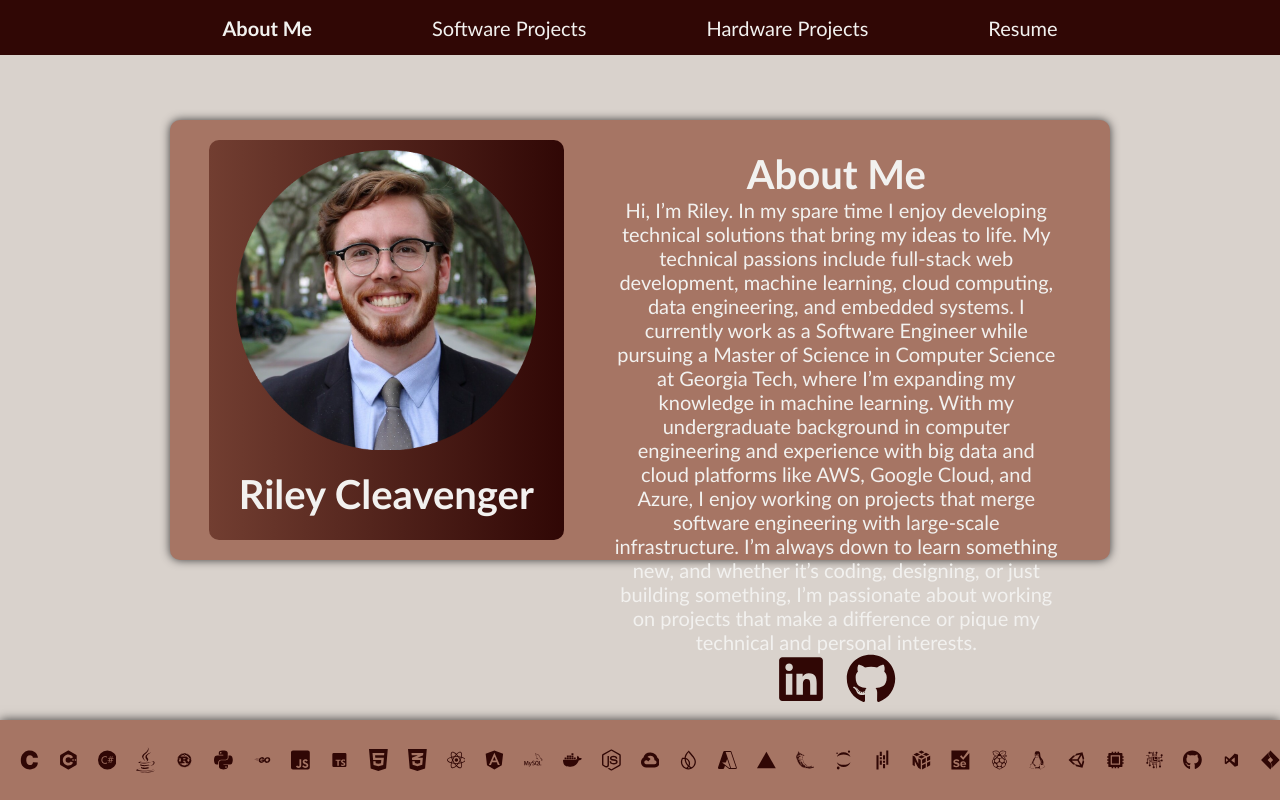
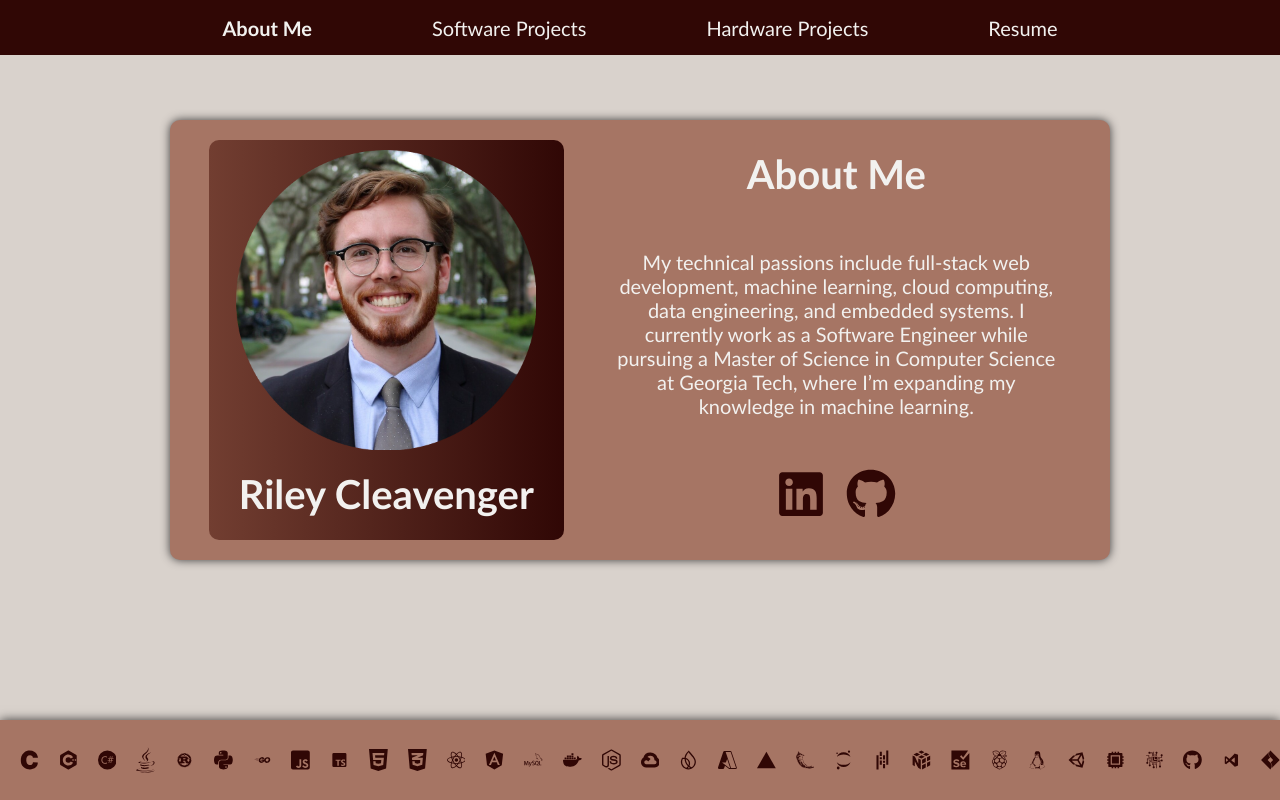
Before and after one commit to rileycleavenger/portfolio_v2, a React (Create React App) app in the folder riley-portfolio/: page / in a window 1280 px wide. Built offline with nearby package versions, Linux system fonts and the light colour scheme.

Commit message:
made bio shorter

```diff
--- a/riley-portfolio/src/components/about/about.tsx
+++ b/riley-portfolio/src/components/about/about.tsx
@@ -22,7 +22,7 @@ const About: React.FC = () => {
         </div>
         <div className="bio">
           <h1>About Me</h1>
-          <p>Hi, I’m Riley. In my spare time I enjoy developing technical solutions that bring my ideas to life. My technical passions include full-stack web development, machine learning, cloud computing, data engineering, and embedded systems. I currently work as a Software Engineer while pursuing a Master of Science in Computer Science at Georgia Tech, where I’m expanding my knowledge in machine learning. With my undergraduate background in computer engineering and experience with big data and cloud platforms like AWS, Google Cloud, and Azure, I enjoy working on projects that merge software engineering with large-scale infrastructure. I’m always down to learn something new, and whether it’s coding, designing, or just building something, I’m passionate about working on projects that make a difference or pique my technical and personal interests.</p>
+          <p>My technical passions include full-stack web development, machine learning, cloud computing, data engineering, and embedded systems. I currently work as a Software Engineer while pursuing a Master of Science in Computer Science at Georgia Tech, where I’m expanding my knowledge in machine learning.</p>
           <div className="socials">
             <a className="social-icon" href="https://www.linkedin.com/in/rileycleavenger/" target="_blank">
               <FaLinkedin />
```
